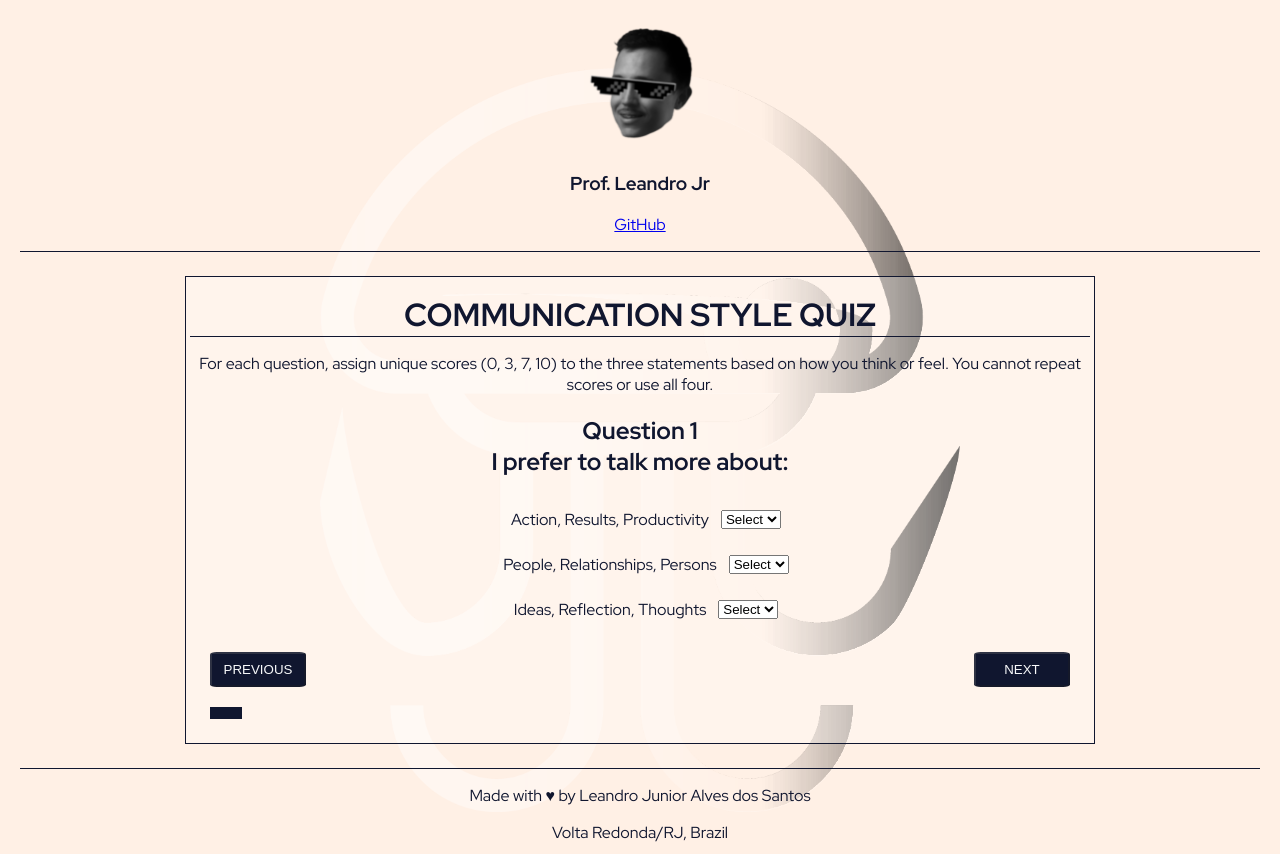
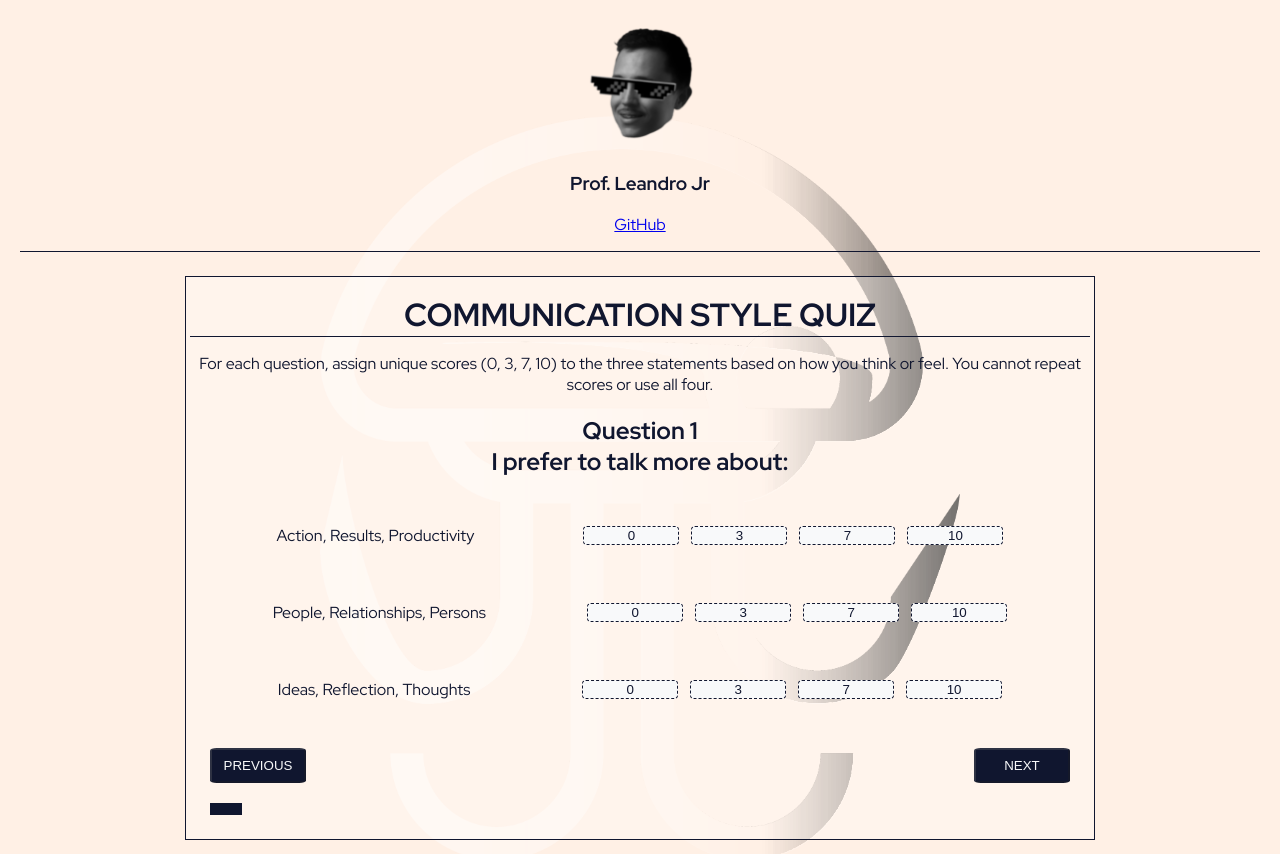
Before and after one commit to profleandrojr/communication-style-test, a React (Create React App) app: page /quiz in a window 1280 px wide. Shown: the top 854 px of the page. Built offline with nearby package versions, Linux system fonts and the light colour scheme; the HTML template or start-up script is replaced by a standard one.

Commit message:
UX improvement: dropdown turned into buttons

```diff
--- a/src/App.css
+++ b/src/App.css
@@ -52,27 +52,44 @@ button {
 .statements {
   display: flex;
   flex-direction: column;
-  align-items: center;
-  margin: 32px auto;
+  align-items: normal;
+  margin: 32px;
   gap: 24px;
 }
 
 .statement {
   display: flex;
-  justify-content: space-between;
-  align-items: center;
+  justify-content: space-around;
 }
 
-.statement p {
-  margin: auto 12px;
+.score-buttons {
+  display: flex;
+  justify-content: center;
+  align-items: center;
+  gap: 12px;
 }
 
-.statement option {
-  max-width: 44px;
+.score-btn {
+  padding: 1px 1px;
+  border: 1px dashed rgb(16, 22, 47);
+  background-color: #f8f9fa;
+  color: rgb(16, 22, 47);
+  border-radius: 4px;
+  cursor: pointer;
+  transition: all 0.2s ease;
+  font-weight: black;
 }
 
-.statement select {
-  max-width: 78px;
+.score-btn:hover {
+  border-color: rgb(16, 22, 47);
+  background-color: #f0f0f0;
+}
+
+.score-btn.selected {
+  background-color: rgb(16, 22, 47);
+  color: #f8f9fa;
+  border-color: rgb(16, 22, 47);
+  transform: scale(1.05);
 }
 
 .navigation {
@@ -89,10 +106,7 @@ button {
   .statement {
     flex-direction: column;
     align-items: flex-start;
-  }
-  .statement select {
-    margin-top: 5px;
-    width: 100%;
+    margin: 0;
   }
 }
 
--- a/src/components/Quiz.js
+++ b/src/components/Quiz.js
@@ -69,17 +69,19 @@ const Quiz = () => {
         {["red", "blue", "green"].map((color, idx) => (
           <div key={idx} className="statement">
             <p>{statements[idx]}</p>
-            <select
-              value={answers[currentQuestion][color] ?? ""}
-              onChange={(e) => handleScoreChange(color, e.target.value)}
-            >
-              <option value="">{t("quiz.selectScore", "Select")}</option>
-              {scores.map((s) => (
-                <option key={s} value={s}>
-                  {s}
-                </option>
+            <div className="score-buttons">
+              {scores.map((score) => (
+                <button
+                  key={score}
+                  className={`score-btn ${
+                    answers[currentQuestion][color] === score ? "selected" : ""
+                  }`}
+                  onClick={() => handleScoreChange(color, score)}
+                >
+                  {score}
+                </button>
               ))}
-            </select>
+            </div>
           </div>
         ))}
       </div>
```
